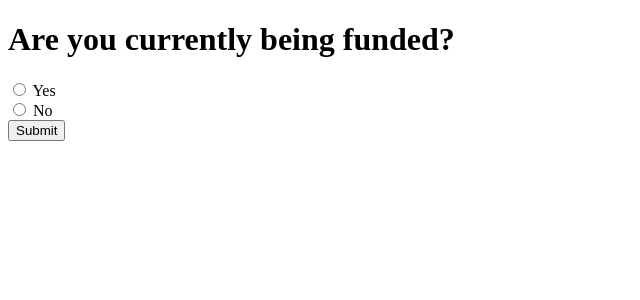
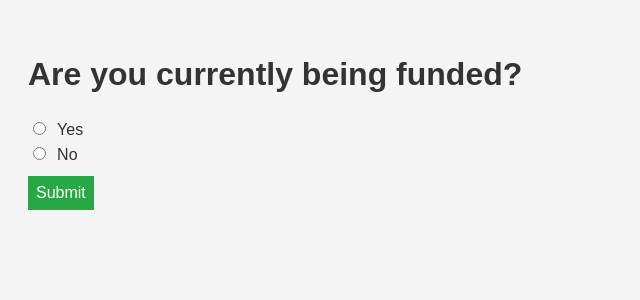
Before and after one commit to Friebay/Rotacija, a Flask app: page /rotacija in a window 1280 px wide. Shown: the top 300 px of the page, without its empty margins (0-640 px from the left). Run offline with Flask 3, Linux system fonts and the light colour scheme.

Commit message:
Added simple CSS

```diff
--- /dev/null
+++ b/static/styles.css
@@ -0,0 +1,57 @@
+body {
+    font-family: Arial, sans-serif;
+    line-height: 1.6;
+    background-color: #f4f4f4;
+    color: #333;
+    padding: 20px;
+}
+
+h1 {
+    font-size: 2em;
+    margin-bottom: 0.5em;
+}
+
+form {
+    margin-bottom: 1em;
+}
+
+input[type="text"], input[type="submit"], button {
+    font-size: 1em;
+    padding: 0.5em;
+    margin: 0.5em 0;
+}
+
+input[type="radio"] {
+    margin-right: 0.5em;
+}
+
+label {
+    font-size: 1em;
+}
+
+button {
+    background-color: #007BFF;
+    color: white;
+    border: none;
+    cursor: pointer;
+}
+
+button:hover {
+    background-color: #0056b3;
+}
+
+input[type="submit"] {
+    background-color: #28a745;
+    color: white;
+    border: none;
+    cursor: pointer;
+}
+
+input[type="submit"]:hover {
+    background-color: #218838;
+}
+
+input:focus, button:focus {
+    outline: 2px solid #0056b3;
+    outline-offset: 2px;
+}
--- a/templates/rotacija.html
+++ b/templates/rotacija.html
@@ -2,14 +2,17 @@
 <html>
 <head>
     <title>Questionnaire</title>
+    <link rel="stylesheet" type="text/css" href="{{ url_for('static', filename='styles.css') }}">
 </head>
 <body>
     {% if step == 'funding_status' %}
         <h1>Are you currently being funded?</h1>
         <form method="post">
             <input type="hidden" name="step" value="funding_status">
-            <input type="radio" name="funding_status" value="yes"> Yes<br>
-            <input type="radio" name="funding_status" value="no"> No<br>
+            <input type="radio" name="funding_status" value="yes" id="funding_yes">
+            <label for="funding_yes">Yes</label><br>
+            <input type="radio" name="funding_status" value="no" id="funding_no">
+            <label for="funding_no">No</label><br>
             <input type="submit" value="Submit">
         </form>
     {% elif step == 'funded' %}
@@ -30,8 +33,10 @@
         <form method="post">
             <input type="hidden" name="step" value="used_funding">
             <input type="hidden" name="funding_status" value="{{ funding_status }}">
-            <input type="radio" name="used_funding" value="yes"> Yes<br>
-            <input type="radio" name="used_funding" value="no"> No<br>
+            <input type="radio" name="used_funding" value="yes" id="used_yes">
+            <label for="used_yes">Yes</label><br>
+            <input type="radio" name="used_funding" value="no" id="used_no">
+            <label for="used_no">No</label><br>
             <input type="submit" value="Submit">
         </form>
     {% elif step == 'no_funding' %}
@@ -57,10 +62,10 @@
         <p>Grades: {{ grades }}</p>
         <p>Percentage of grades:</p>
         <ul>
+            <li>Below 5: {{ "%.2f" % percent_below_5 }}%</li>
+            <li>Between 5 (included) and 7 (not included): {{ "%.2f" % percent_5_to_7 }}%</li>
+            <li>Between 7 (included) and 9 (not included): {{ "%.2f" % percent_7_to_9 }}%</li>
             <li>Above 9 (included): {{ "%.2f" % percent_above_9 }}%</li>
-            <li>Between 7 (included) and 9 (not included): {{ "%.2f" % percent_7_to_9 }}%</li>
-            <li>Between 5 (included) and 7 (not included): {{ "%.2f" % percent_5_to_7 }}%</li>
-            <li>Below 5: {{ "%.2f" % percent_below_5 }}%</li>
         </ul>
         <p>{{ funding_status_message }}</p>
         <p>Currently funded: {{ 'Yes' if funding_status == 'yes' else 'No' }}</p>
```
